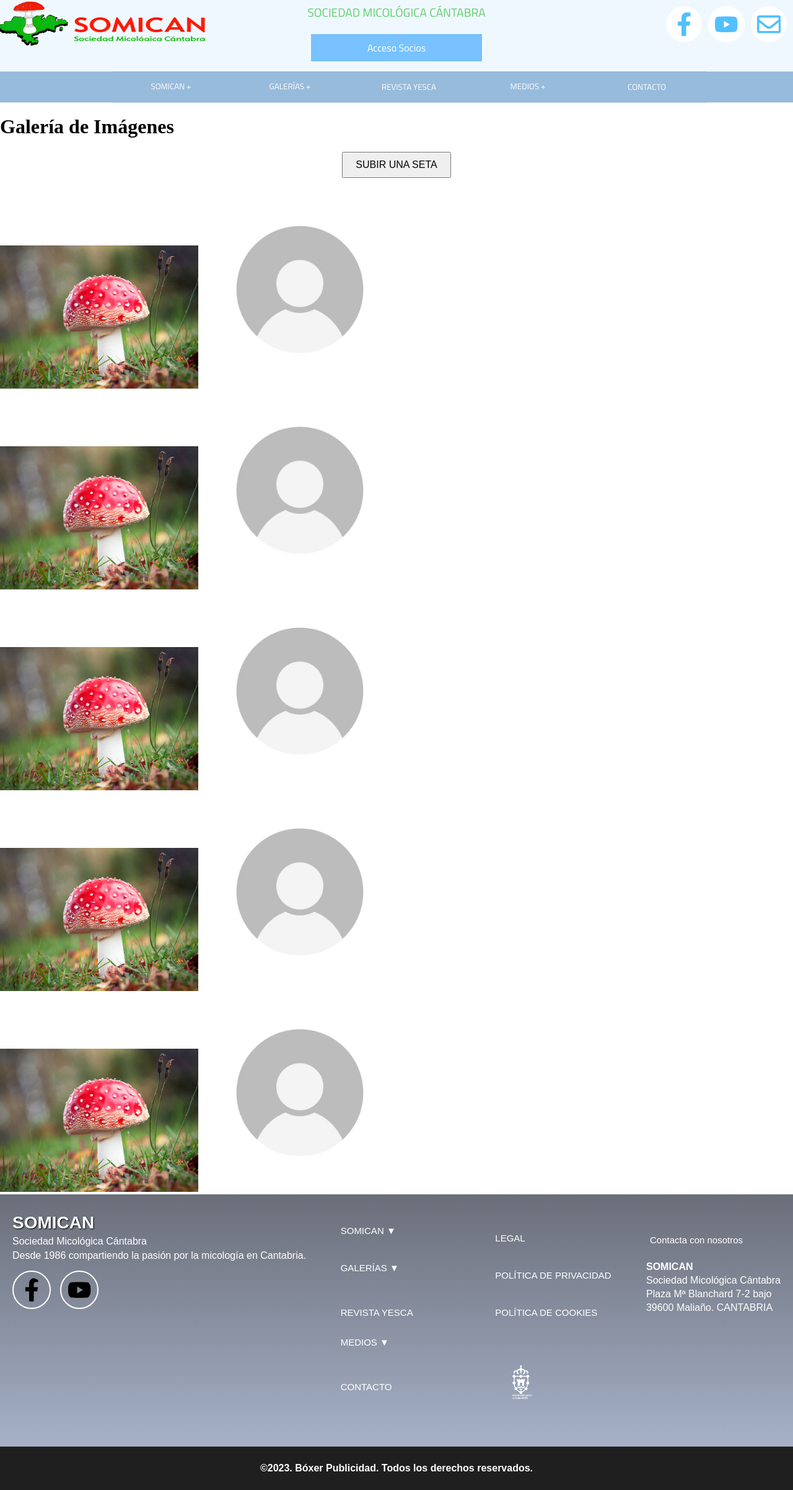
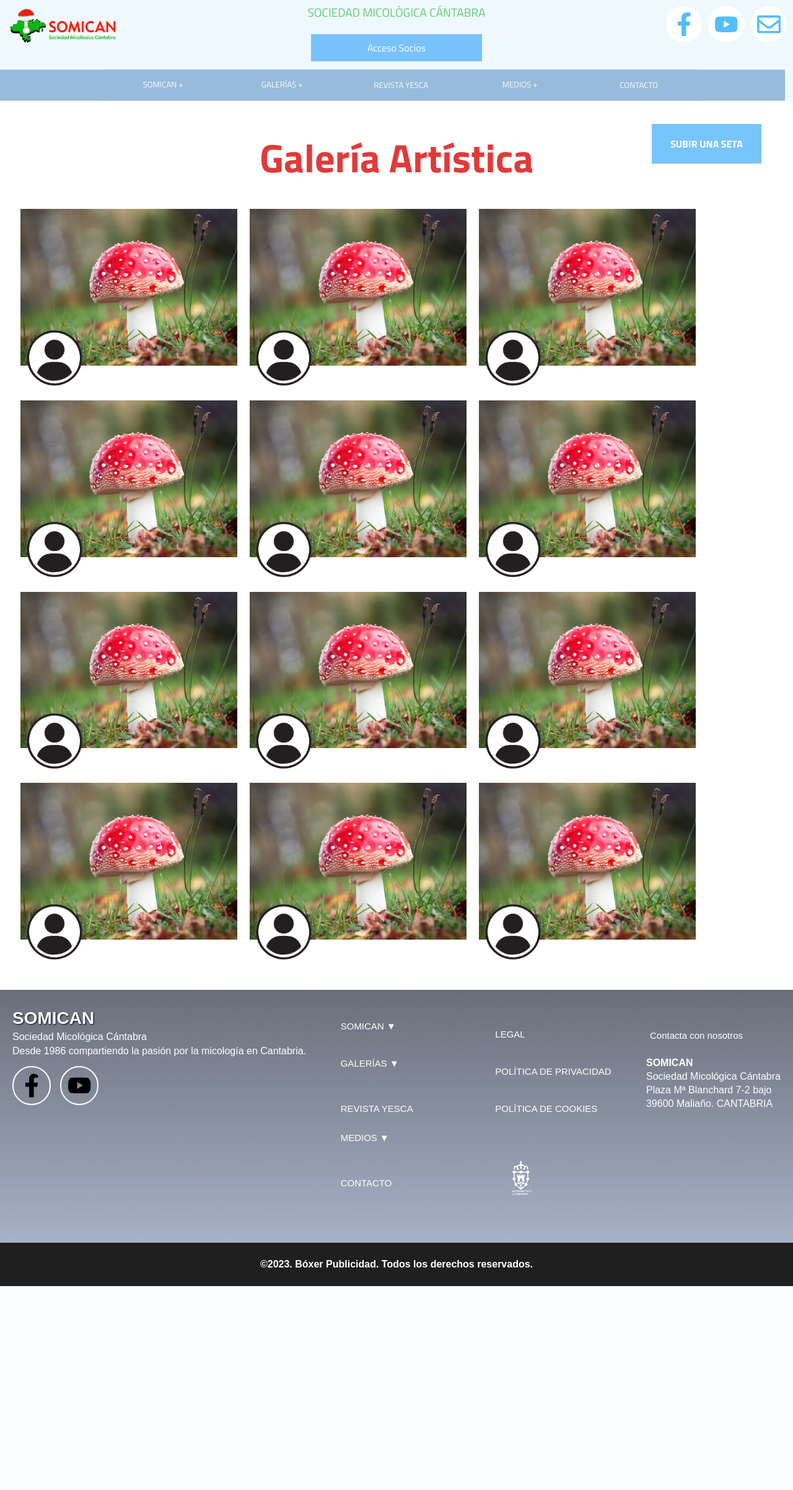
Before and after one commit to DanielAsenov43/retosomican, a PHP site: page / in a window 1280 px wide. Shown: the whole page at 62% size. After the commit the page ends 2075 px from the top, so only its background shows below. Run offline with PHP 8.4, Linux system fonts and the light colour scheme.

Commit message:
Galería Artística CSS

```diff
--- a/Styles/header.css
+++ b/Styles/header.css
@@ -17,7 +17,10 @@ header {
 
         .logo {
             transition-duration: 0.1s;
-            height: 6vw;
+            height: 5vw;
+            width: 14vw;
+            margin-top: 10px;
+            margin-left: 10px;
             &:hover { scale: 1.1; }
         }
 
@@ -41,7 +44,7 @@ header {
     }
 
     nav {
-        transform: translateY(20%);
+        transform: translate(-1%, 20%);
         display: flex;
 
         ul {
@@ -64,7 +67,7 @@ header {
                     transition-duration: 0.1s;
                     cursor: pointer;
                     font-weight: bold;
-                    background-color: rgb(211, 98, 98);;
+                    background-color: rgb(211, 98, 98);
                 }
             }
         }
@@ -112,10 +115,9 @@ header {
         width: 15vw;
         justify-content: center;
 
+        div {
+            transform: translateY(20%);
         }
-
-    .dropbtn div{
-        transform: translateY(20%);
     }
 
     /* The container <div> - needed to position the dropdown content */
@@ -132,25 +134,24 @@ header {
         width: 15vw;
         box-shadow: 0px 8px 16px 0px rgba(0,0,0,0.2);
         z-index: 1;
-    }
 
-    /* Links inside the dropdown */
-    .dropdown-content a {
-        color:  #000000;
+        a {
+            color:  #0279be;;
             background: #fff;
             padding: 12px 16px;
             text-decoration: none;
             display: block;
+
+            &:hover {
+                background-color: #ddd;
+                color:  #be0202;
+            }
+        }
     }
 
-    /* Change color of dropdown links on hover */
-    .dropdown-content a:hover {
-        background-color: #ddd;
-        color:  #0274be;}
-
     /* Show the dropdown menu on hover */
-    .dropdown:hover .dropdown-content {display: block;}
-
-    /* Change the background color of the dropdown button when the dropdown content is shown */
-    .dropdown:hover .dropbtn {background-color: rgb(211, 98, 98);}
+    .dropdown:hover {
+        .dropdown-content { display: block; }
+        .dropbtn { background-color: rgb(211, 98, 98); }
     }
+}
--- a/Styles/index.css
+++ b/Styles/index.css
@@ -1,29 +1,66 @@
+html {
+
+}
+
 body {
   margin: 0px;
+  font-family: "Titillium web", sans-serif;
+  justify-content: center;
 }
 
-.subirSeta {
+.titulo {
+  z-index: -1;
+  width: 100%;
   text-align: center;
-  margin: 20px 0;
+  color: rgb(224, 58, 58);
+  font-size: 2rem;
+  position: absolute;
+
+  .subir-seta {
+    z-index: 1;
+    position: absolute;
+    right: 4vw;
+    top: 3vw;
+    padding: 20px 30px;
+    font-weight: bold;
+    font-size: 1rem;
+    border-radius: 0px;
+    background-color: #78c4fc;
+    color: #fff;
+    border: none;
+
+    &:hover {
+      background-color: rgb(224, 58, 58);
+    }
+  }
 }
 
-.subirSeta button {
-  padding: 10px 20px;
-  font-size: 16px;
-  cursor: pointer;
+#gallery-container {
+  width: 100%;
+  margin-top: 100px;
+  position: relative;
+  justify-content: center;
+
+  .gallery {
+    display: flex;
+    padding: 50px 10px;
+    margin-left: 1vw;
+    flex-wrap: wrap;
+    user-select: none;
+
+    div {
+      .seta {
+        width: 350px;
+        aspect-ratio: auto;
+        margin: 25px 10px;
+      }
+
+      .usuario {
+        position: absolute;
+        width: 150px;
+        transform: translate(-380px, 220px);
+        z-index: 1;
+      }
+    }
+  }
 }
-
-.imagesContenedor {
-  display: flex;
-  flex-direction: column;
-  align-items: flex-end;
-}
-
-.seta {
-  margin-bottom: 10px;
-}
-
-img {
-  width: 25%;
-  height: auto;
-}
--- a/index.html
+++ b/index.html
@@ -18,7 +18,7 @@
     <a href="https://somican.com/#">
       <img class="logo" src="./Images/Logo.png" alt="Logo Somican" />
     </a>
-    <a class="access-button" href="../retosomican/Pages/AccesoSocio.html">Acceso Socios</a>
+    <a class="access-button" href="./Pages/AccesoSocio.html">Acceso Socios</a>
     <p class="title">Sociedad Micológica Cántabra</p>
   </div>
 
@@ -71,31 +71,61 @@
 </header>
 
 <body>
-  <h1>Galería de Imágenes</h1>
-    <div class="subirSeta">
-        <a href="../retosomican/Pages/SubirSeta.html"><button>SUBIR UNA SETA</button></a>
+    <div class="titulo">
+        <h1>Galería Artística</h1>
+        <a class="subir-seta" href="./Pages/SubirSeta.html">SUBIR UNA SETA</a>
     </div>
 
-    <div id="setas">
+    <div id="gallery-container">
+        <div class="gallery">
             <div>
-            <img src="./Images/seta.jpg" alt="Icono" />
-            <img src="./Images/usuaio.jpg" alt="Usuario" />
+                <a href="."><img class="seta" src="./Images/seta.jpg" alt="Icono" /></a>
+                <img class="usuario" src="./Images/user.webp" alt="Usuario" />
             </div>
             <div>
-            <img src="./Images/seta.jpg" alt="Icono" />
-            <img src="./Images/usuaio.jpg" alt="Usuario" />
+                <a href="."><img class="seta" src="./Images/seta.jpg" alt="Icono" /></a>
+                <img class="usuario" src="./Images/user.webp" alt="Usuario" />
             </div>
             <div>
-            <img src="./Images/seta.jpg" alt="Icono" />
-            <img src="./Images/usuaio.jpg" alt="Usuario" />
+                <a href="."><img class="seta" src="./Images/seta.jpg" alt="Icono" /></a>
+                <img class="usuario" src="./Images/user.webp" alt="Usuario" />
             </div>
             <div>
-            <img src="./Images/seta.jpg" alt="Icono" />
-            <img src="./Images/usuaio.jpg" alt="Usuario" />
+                <a href="."><img class="seta" src="./Images/seta.jpg" alt="Icono" /></a>
+                <img class="usuario" src="./Images/user.webp" alt="Usuario" />
             </div>
             <div>
-            <img src="./Images/seta.jpg" alt="Icono" />
-            <img src="./Images/usuaio.jpg" alt="Usuario" />
+                <a href="."><img class="seta" src="./Images/seta.jpg" alt="Icono" /></a>
+                <img class="usuario" src="./Images/user.webp" alt="Usuario" />
+            </div>
+            <div>
+                <a href="."><img class="seta" src="./Images/seta.jpg" alt="Icono" /></a>
+                <img class="usuario" src="./Images/user.webp" alt="Usuario" />
+            </div>
+            <div>
+                <a href="."><img class="seta" src="./Images/seta.jpg" alt="Icono" /></a>
+                <img class="usuario" src="./Images/user.webp" alt="Usuario" />
+            </div>
+            <div>
+                <a href="."><img class="seta" src="./Images/seta.jpg" alt="Icono" /></a>
+                <img class="usuario" src="./Images/user.webp" alt="Usuario" />
+            </div>
+            <div>
+                <a href="."><img class="seta" src="./Images/seta.jpg" alt="Icono" /></a>
+                <img class="usuario" src="./Images/user.webp" alt="Usuario" />
+            </div>
+            <div>
+                <a href="."><img class="seta" src="./Images/seta.jpg" alt="Icono" /></a>
+                <img class="usuario" src="./Images/user.webp" alt="Usuario" />
+            </div>
+            <div>
+                <a href="."><img class="seta" src="./Images/seta.jpg" alt="Icono" /></a>
+                <img class="usuario" src="./Images/user.webp" alt="Usuario" />
+            </div>
+            <div>
+                <a href="."><img class="seta" src="./Images/seta.jpg" alt="Icono" /></a>
+                <img class="usuario" src="./Images/user.webp" alt="Usuario" />
+            </div>
         </div>
     </div>
 </body>
```
Also changed, not shown: Styles/galeriaArtistica.css (deleted, +0 -25 lines), Images/user.webp (added), Images/usuaio.jpg (deleted). Lines whose indentation alone changed are shown as unchanged.
